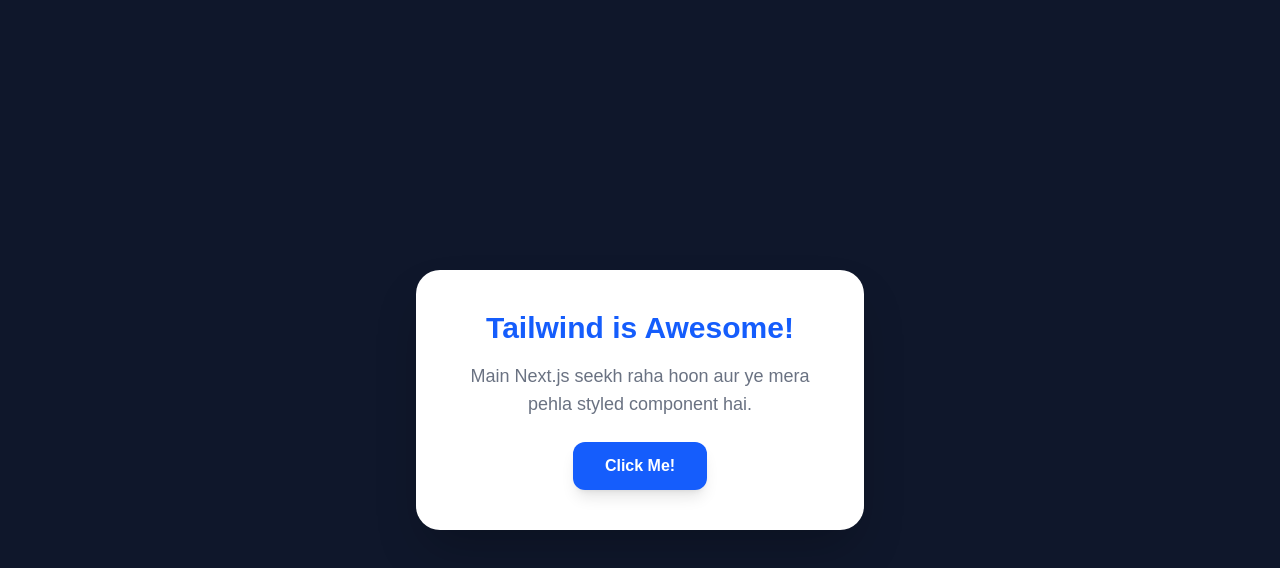
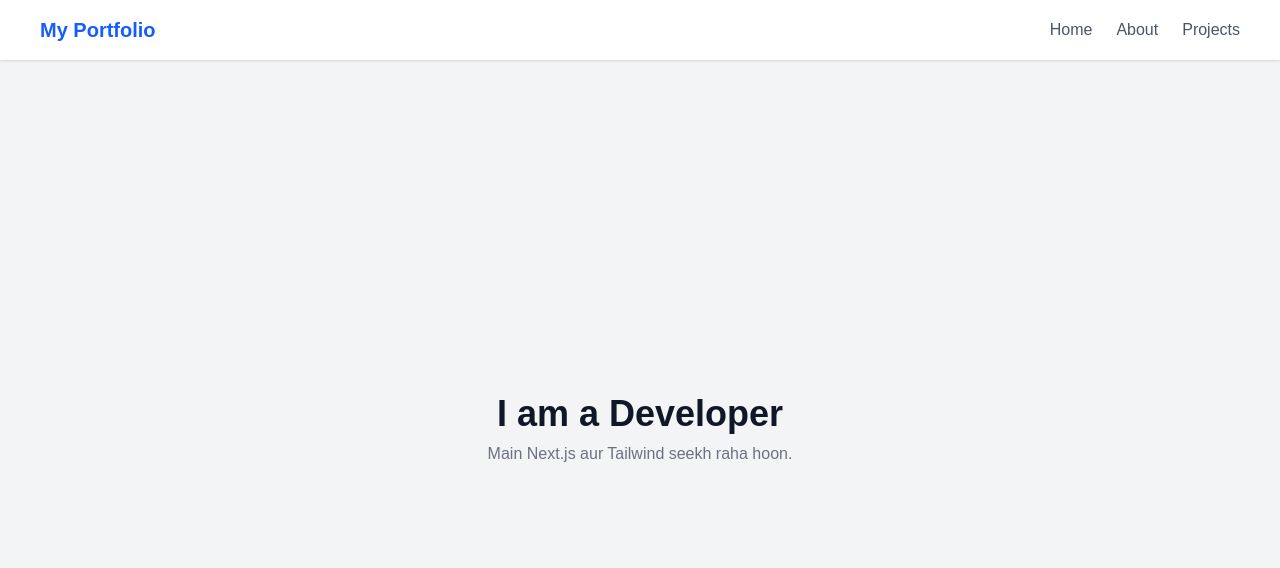
Before and after one commit to alishansadaqatali-cmd/my-nextjs-portfolio, a Next.js app: page / in a window 1280 px wide. Shown: the top 568 px of the page. Built offline with nearby package versions, Linux system fonts and the light colour scheme.

Commit message:
Added header with text

```diff
--- a/app/page.js
+++ b/app/page.js
@@ -1,23 +1,27 @@
 export default function Home() {
   return (
-    <div className="bg-slate-900 h-screen flex flex-col items-center justify-center p-4">
+    // 1. Pura Page (Flexbox se har cheez center mein)
+    <div className="flex flex-col min-h-screen bg-gray-100">
 
-      {/* Yeh Main White Box Hai */}
-      <div className="bg-white p-10 rounded-3xl shadow-2xl text-center max-w-md">
+      {/* 2. Header (Simple Navigation Bar) */}
+      <nav className="bg-white p-4 shadow-sm flex justify-between items-center px-10">
+        <h1 className="text-xl font-bold text-blue-600">My Portfolio</h1>
+        <ul className="flex gap-6 text-gray-600 font-medium">
+          <li>Home</li>
+          <li>About</li>
+          <li>Projects</li>
+        </ul>
+      </nav>
 
-        <h1 className="text-3xl font-black text-blue-600 mb-4">
-          Tailwind is Awesome!
-        </h1>
-
-        <p className="text-gray-500 text-lg">
-          Main Next.js seekh raha hoon aur ye mera pehla styled component hai.
-        </p>
-
-        <button className="mt-6 bg-blue-600 text-white px-8 py-3 rounded-xl font-bold hover:bg-blue-800 transition-all shadow-lg">
-          Click Me!
-        </button>
-
-      </div>
+      {/* 3. Main Content Area */}
+      <main className="flex-grow flex items-center justify-center">
+        <div className="text-center">
+          <h2 className="text-4xl font-extrabold text-gray-900">
+            I am a Developer
+          </h2>
+          <p className="text-gray-500 mt-2">Main Next.js aur Tailwind seekh raha hoon.</p>
+        </div>
+      </main>
 
     </div>
   );
```
